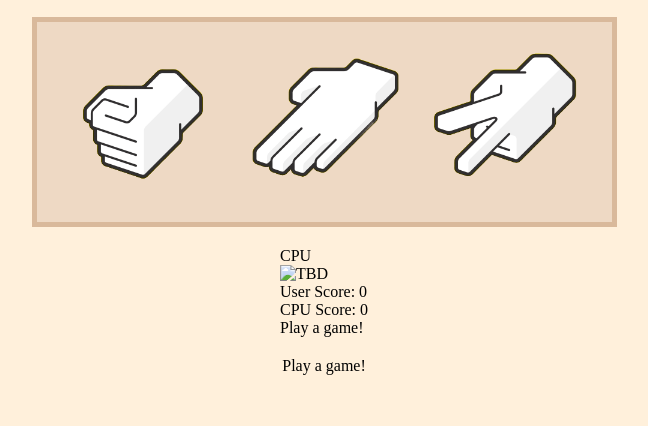
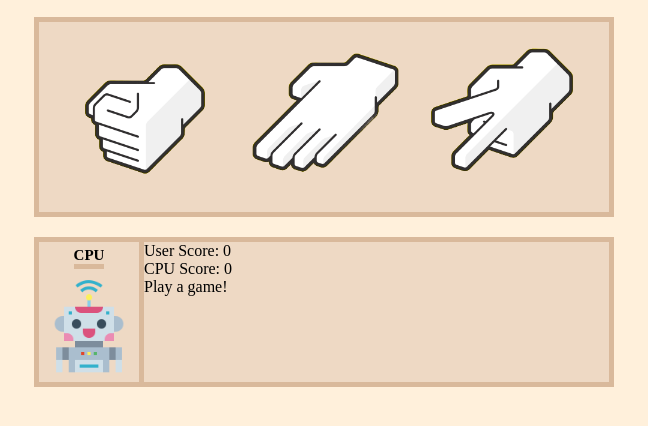
Before and after one commit to Zavista/rock-paper-scissors, a plain HTML site: page index.html in a window 1280 px wide. Shown: the part 100-526 px from the top of the page, without its empty margins (316-964 px from the left). Drawn offline with Linux system fonts and the light colour scheme.

Commit message:
Added robot and updated result-container

```diff
--- a/index.html
+++ b/index.html
@@ -23,8 +23,8 @@
     </div>
     <div id = "result-container">
         <div id="cpu-choice">
-            <div>CPU</div>
-            <img alt="TBD" />
+            <div id="cpu">CPU</div>
+            <img src="images/robot.png" alt="robot"/>
         </div>
         <div id="text-container">
             <div id="header">
@@ -36,7 +36,6 @@
 
     </div>
 
-    <div id="choice">Play a game!</div>
 
 
 </body>
--- a/styles.css
+++ b/styles.css
@@ -18,8 +18,9 @@ body {
 #image-container{
     padding: 25px;
     background-color: #eed9c4;
-    width: 525px;
-    height: 150px;
+    width: 580px;
+    height: 200px;
+    box-sizing: border-box;
     display:flex;
     justify-content: space-between;
     align-items: center;
@@ -36,3 +37,32 @@ button{
     background-color: #eed9c4;
     border: none; /*Removed the button border */
 }
+
+#result-container{
+    border: 5px solid #d9b99b;
+    width: 580px;
+    height: 150px;
+    box-sizing: border-box;
+    background-color: #eed9c4;
+    display:flex;
+}
+
+#cpu-choice{
+    font-size: 15px;
+    font-weight: 700;
+    padding-top: 5px;
+    padding-bottom: 5px;
+    border-right: 5px solid #d9b99b;
+    margin: 0;
+    display:flex;
+    flex-direction: column;
+    justify-content: space-between;
+    align-items: center;
+}
+#cpu{
+    border-bottom: 5px solid #d9b99b;
+}
+#cpu-choice img{
+    height: 100px;
+    width: 100px;
+}
```
Also changed, not shown: images/robot.png (added).
